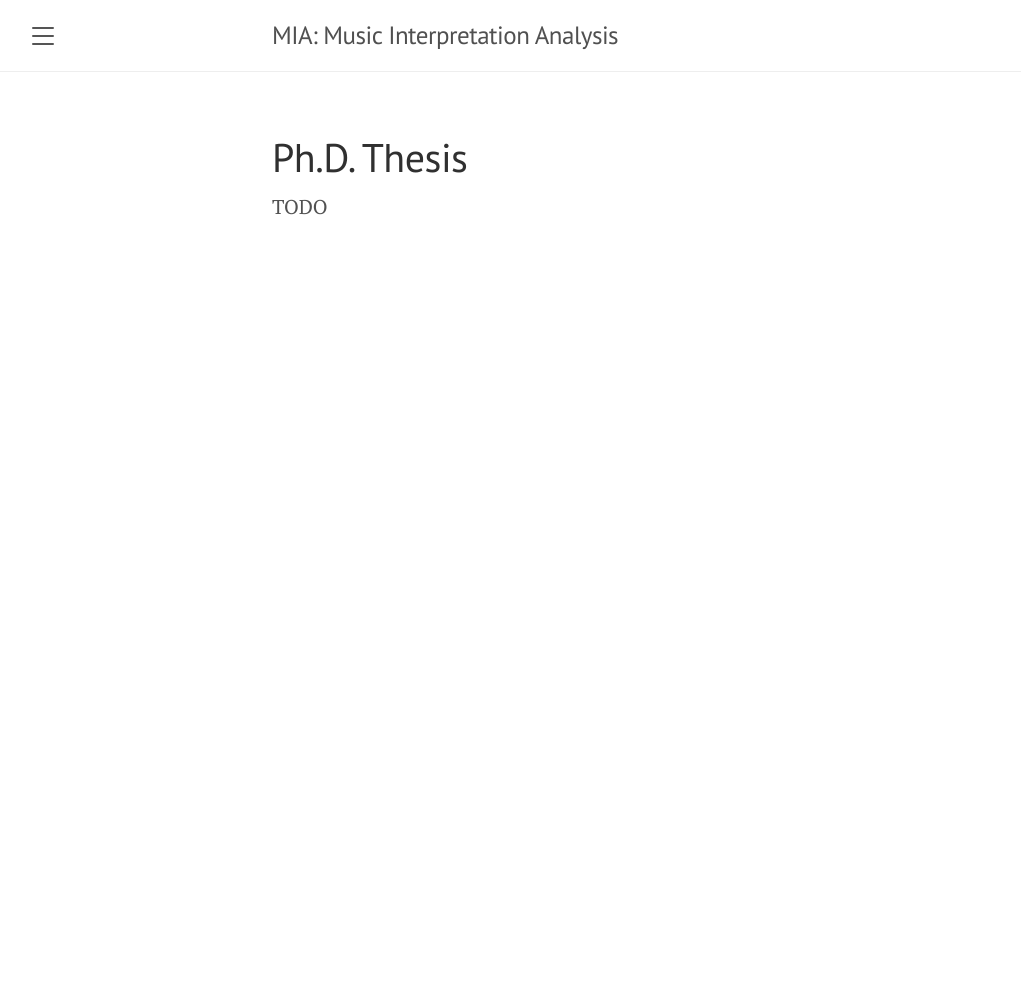
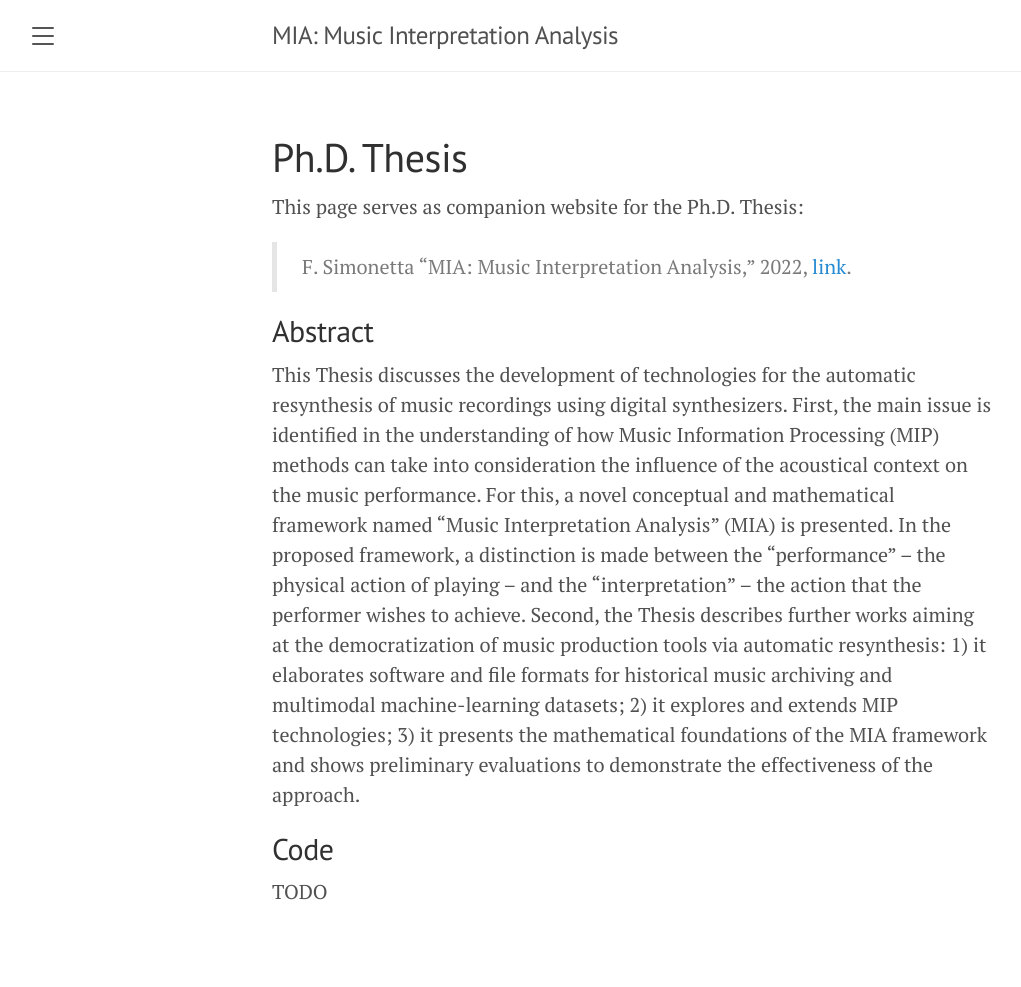
Before and after one commit to LIMUNIMI/MIA, a Jekyll site: the page built from phdthesis/index.md, in a window 1280 px wide. Shown: the whole page, without its empty margins (8-1029 px from the left). Built offline with Jekyll 4.4.1, drawn with Linux system fonts in a browser that asks for light colours; before the commit the page ends 900 px from its top, so only the background shows below that.

Commit message:
Added abstract for mta and phd thesis

```diff
--- a/phdthesis/index.md
+++ b/phdthesis/index.md
@@ -3,4 +3,29 @@ layout: page
 title: "Ph.D. Thesis"
 ---
 
+This page serves as companion website for the Ph.D. Thesis:
+
+> F. Simonetta “MIA: Music Interpretation Analysis,” 2022, [link]().
+
+## Abstract
+
+This Thesis discusses the development of technologies for the automatic
+resynthesis of music recordings using digital synthesizers. First, the
+main issue is identified in the understanding of how Music Information
+Processing (MIP) methods can take into consideration the influence of
+the acoustical context on the music performance. For this, a novel
+conceptual and mathematical framework named “Music Interpretation
+Analysis” (MIA) is presented. In the proposed framework, a distinction
+is made between the "performance" – the physical action of playing – and
+the “interpretation” – the action that the performer wishes to achieve.
+Second, the Thesis describes further works aiming at the democratization
+of music production tools via automatic resynthesis: 1) it elaborates
+software and file formats for historical music archiving and multimodal
+machine-learning datasets; 2) it explores and extends MIP technologies;
+3) it presents the mathematical foundations of the MIA framework and
+shows preliminary evaluations to demonstrate the effectiveness of the
+approach.
+
+## Code
+
 TODO
```
Also changed, not shown: mta/index.md (+20 -0 lines).
